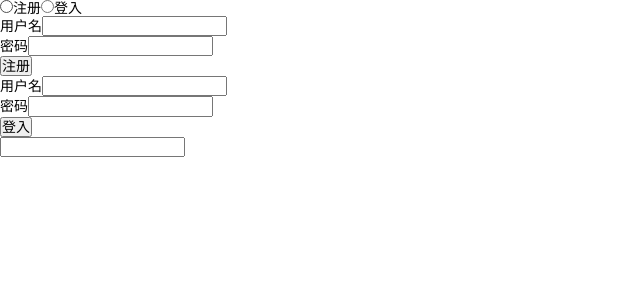
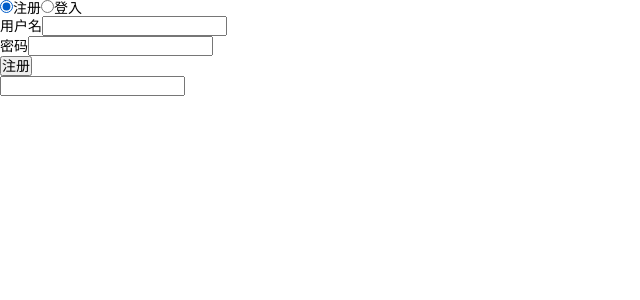
Before and after one commit to Ethan66/todo-vue, a Vue app: page / in a window 1280 px wide. Shown: the top 300 px of the page, without its empty margins (0-640 px from the left). Built offline with nearby package versions, Linux system fonts and the light colour scheme.

Commit message:
页面实现登录注册切换

```diff
--- a/src/App.vue
+++ b/src/App.vue
@@ -2,10 +2,10 @@
   <div id="app">
     <section id="signInAndSignUp">
       <div>
-        <label><input type="radio" name="type" value="signUp">注册</label>
-        <label><input type="radio" name="type" value="login">登入</label>
+        <label><input type="radio" name="type" v-model='actionType' value="signUp">注册</label>
+        <label><input type="radio" name="type" v-model='actionType' value="login">登入</label>
       </div>
-      <div class="signUp">
+      <div class="signUp" v-show="actionType=='signUp'">
         <form>
           <div class="formRow">
             用户名<input type="text">
@@ -18,7 +18,7 @@
           </div>
         </form>
       </div>
-      <div class="login">
+      <div class="login" v-show="actionType=='login'">
         <form>
           <div class="formRow">
             用户名<input type="text">
@@ -69,8 +69,9 @@
   },
   data(){
       return {
-          newTodo:'',
-          todoList:[]
+        newTodo:'',
+        todoList:[],
+        actionType:'signUp'
       }
   },
   methods:{
```
